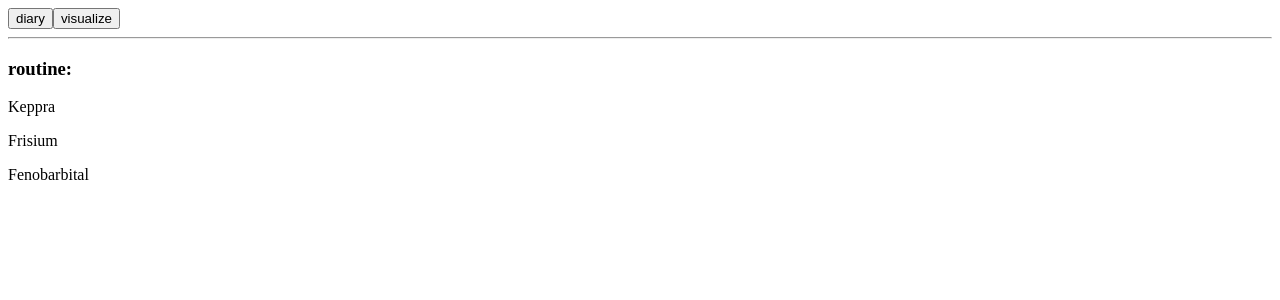
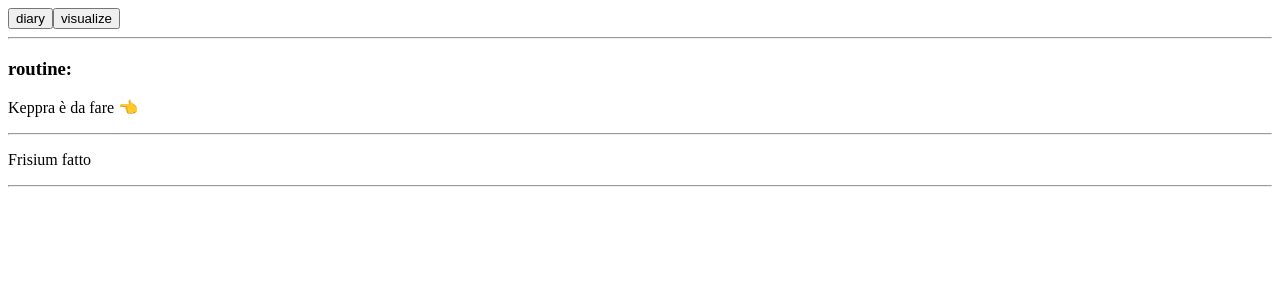
Before and after one commit to bellonigabriele1/diario-clinico, an Angular app: page / in a window 1280 px wide. Shown: the top 300 px of the page. Built offline with nearby package versions, Linux system fonts and the light colour scheme.

Commit message:
introduced isDone property, working on correctly switching it on click

```diff
--- a/src/app/routine-component/routine-item-component/routine-item-component.component.html
+++ b/src/app/routine-component/routine-item-component/routine-item-component.component.html
@@ -1 +1,2 @@
-<p> {{ routineItem }}</p>
+<p (click)="fattoNonFatto()">{{ routineItem.name }} {{ routineItem.isDone ? 'fatto' : 'è da fare 👈'}}</p>
+<hr>
--- a/src/app/routine-component/routine-item-component/routine-item-component.component.ts
+++ b/src/app/routine-component/routine-item-component/routine-item-component.component.ts
@@ -1,5 +1,6 @@
 import { Component, OnInit, Input } from '@angular/core';
 import { RoutineService } from '../routine.service';
+import { RoutineItem } from '../routine.model';
 
 @Component({
   selector: 'app-routine-item-component',
@@ -10,9 +11,13 @@
 
   constructor(private routineService: RoutineService) { }
 
-  @Input() routineItem= '';
+  @Input() routineItem: RoutineItem;
 
   ngOnInit(): void {
   }
 
+  fattoNonFatto() {
+    this.routineService.fattoNonFatto();
+  }
+
 }
--- /dev/null
+++ b/src/app/routine-component/routine.model.ts
@@ -0,0 +1,9 @@
+export class RoutineItem {
+    public name: string;
+    public isDone: boolean;
+
+    constructor(name: string, isDone: boolean) {
+      this.name = name;
+      this.isDone = isDone;
+    }
+  }
--- a/src/app/routine-component/routine.service.ts
+++ b/src/app/routine-component/routine.service.ts
@@ -1,4 +1,5 @@
 import { Injectable } from '@angular/core';
+import { RoutineItem } from './routine.model';
 
 @Injectable({
   providedIn: 'root',
@@ -6,6 +7,11 @@
 
 export class RoutineService {
 
-    routineItems = ['Keppra', 'Frisium', 'Fenobarbital'];
+    // routineItems = ['Keppra', 'Frisium', 'Fenobarbital'];
+    routineItems = [new RoutineItem('Keppra', false), new RoutineItem('Frisium', true)];
+
+    fattoNonFatto() {
+      this.routineItems[0].isDone = !this.routineItems[0].isDone;
+    }
 
 }
```
